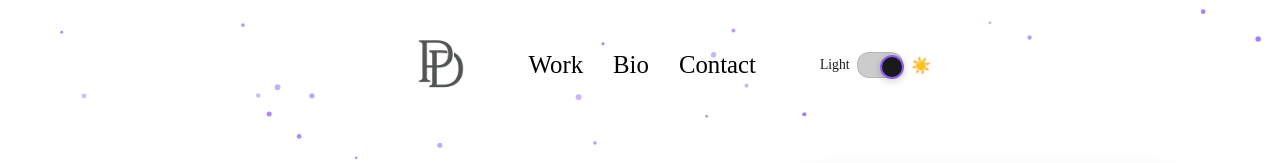
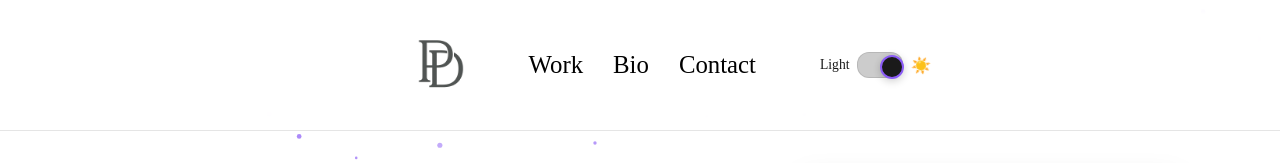
Before and after one commit to koffee-coder/my-website, a React (Vite) app: page /contact in a window 1280 px wide. Shown: the top 163 px of the page. Built offline with nearby package versions, Linux system fonts and the light colour scheme.

Commit message:
Updated header behavior

```diff
--- a/src/components/Header.jsx
+++ b/src/components/Header.jsx
@@ -145,7 +145,7 @@ export default function Header({ theme = "dark", onToggleTheme }) {
   );
 }
 
-// Rest of styles unchanged...
+// Styles
 const headerStyle = (isDark) => ({
   display: "flex",
   justifyContent: "center",
@@ -155,9 +155,13 @@ const headerStyle = (isDark) => ({
   position: "fixed",
   width: "100%",
   top: 0,
-  zIndex: 10,
-  backgroundColor: "transparent",
+  zIndex: 100,
+  backgroundColor: isDark
+    ? "rgba(26, 26, 26, 0.85)"
+    : "rgba(255, 255, 255, 0.85)",
+  backdropFilter: "blur(10px)",
   color: isDark ? "#ffffff" : "#000000",
+  borderBottom: `1px solid ${isDark ? "rgba(255, 255, 255, 0.1)" : "rgba(0, 0, 0, 0.1)"}`,
 });
 
 const logoLinkStyle = {
```
